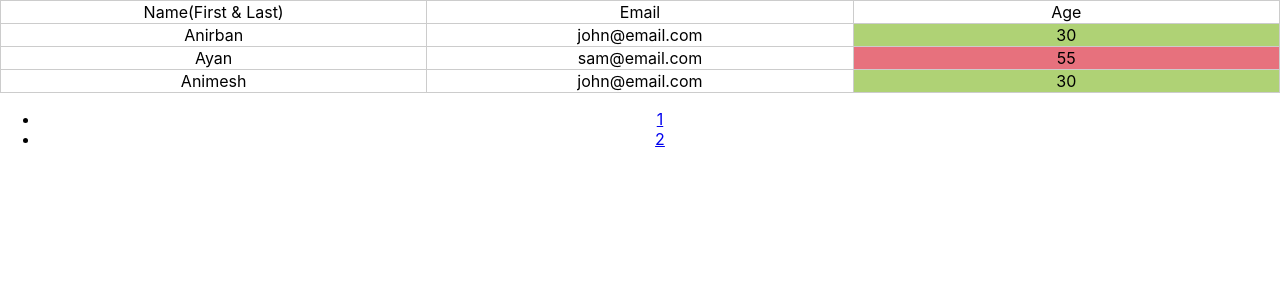
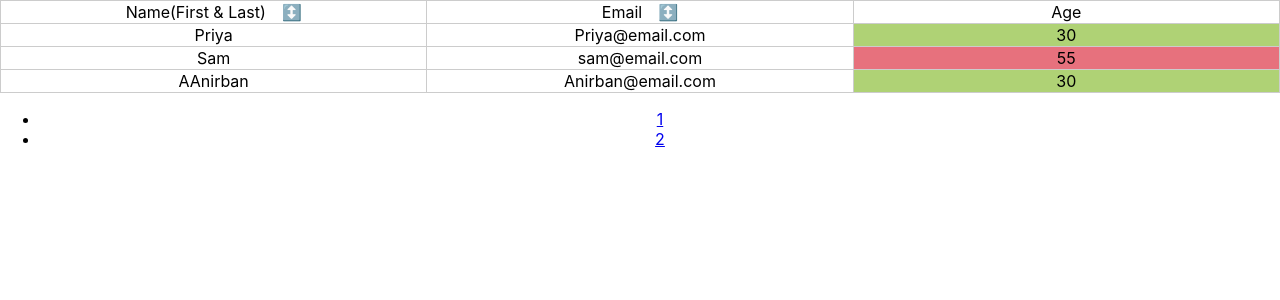
Before and after one commit to AnBera/reusable-react-table, a React (Create React App) app: page / in a window 1280 px wide. Shown: the top 300 px of the page. Built offline with nearby package versions, Linux system fonts and the light colour scheme.

Commit message:
sort functionality

```diff
--- a/src/App.js
+++ b/src/App.js
@@ -24,11 +24,13 @@ function App() {
       header: 'Name(First & Last)',
       accessor: 'name',
       width: 80,
+      sortable: true,
     },
     {
       header: 'Email',
       accessor: 'email',
       width: 80,
+      sortable: true,
     },
     {
       header: 'Age',
@@ -40,34 +42,34 @@ function App() {
 
   const tableData = [
     {
-      name: 'Anirban',
-      age: 30,
-      email: 'john@email.com'
-    },
-    {
-      name: 'Ayan',
-      age: 55,
-      email: 'sam@email.com'
-    },
-    {
-      name: 'Animesh',
-      age: 30,
-      email: 'john@email.com'
-    },
-    {
-      name: 'Ananya',
-      age: 55,
-      email: 'sam@email.com'
-    },
-    {
       name: 'Priya',
       age: 30,
-      email: 'john@email.com'
+      email: 'Priya@email.com'
     },
     {
       name: 'Sam',
       age: 55,
       email: 'sam@email.com'
+    },
+    {
+      name: 'AAnirban',
+      age: 30,
+      email: 'Anirban@email.com'
+    },
+    {
+      name: 'AByan',
+      age: 55,
+      email: 'Ayan@email.com'
+    },
+    {
+      name: 'ACnimesh',
+      age: 30,
+      email: 'Animesh@email.com'
+    },
+    {
+      name: 'ADnanya',
+      age: 55,
+      email: 'Ananya@email.com'
     },
   ]
 
--- a/src/common/Table/Table.js
+++ b/src/common/Table/Table.js
@@ -5,6 +5,8 @@ import Pagination from './Pagination'
 import './table.css';
 
 const Table = ({ columns, data, customClass }) => {
+    const { items, requestSort, sortConfig } = useSortableData(data);
+
     const [loading, setLoading] = useState(false);
     const [currentPage, setCurrentPage] = useState(1);
     const [dataPerPage] = useState(3);
@@ -12,10 +14,17 @@ const Table = ({ columns, data, customClass }) => {
     // current page data
     const indexOfLastData = currentPage * dataPerPage;
     const indexOfFirstData = indexOfLastData - dataPerPage;
-    const currentPageData = data.slice(indexOfFirstData, indexOfLastData);
+    const currentPageData = items.slice(indexOfFirstData, indexOfLastData);
 
     // Change page
     const paginate = pageNumber => setCurrentPage(pageNumber);
+
+    const getClassNamesFor = (name) => {
+        if (!sortConfig) {
+          return;
+        }
+        return sortConfig.key === name ? sortConfig.direction : undefined;
+      };
 
     return (
         <>
@@ -23,7 +32,11 @@ const Table = ({ columns, data, customClass }) => {
                 <thead>
                     <tr>
                         {columns.map((col) => {
-                            return <TableHeadItem key={col?.accessor} item={col?.header} />;
+                            return <TableHeadItem key={col?.accessor} column={col}
+                            tableHeadCallbacks={{
+                                requestSort,
+                                getClassNamesFor,
+                            }} />;
                         })}
                     </tr>
                 </thead>
@@ -51,3 +64,38 @@ const Table = ({ columns, data, customClass }) => {
 };
 
 export default Table;
+
+
+const useSortableData = (items, config = null) => {
+    const [sortConfig, setSortConfig] = React.useState(config);
+
+    const sortedItems = React.useMemo(() => {
+      let sortableItems = [...items];
+      if (sortConfig !== null) {
+        sortableItems.sort((a, b) => {
+          if (a[sortConfig.key] < b[sortConfig.key]) {
+            return sortConfig.direction === 'ascending' ? -1 : 1;
+          }
+          if (a[sortConfig.key] > b[sortConfig.key]) {
+            return sortConfig.direction === 'ascending' ? 1 : -1;
+          }
+          return 0;
+        });
+      }
+      return sortableItems;
+    }, [items, sortConfig]);
+
+    const requestSort = (key) => {
+      let direction = 'ascending';
+      if (
+        sortConfig &&
+        sortConfig.key === key &&
+        sortConfig.direction === 'ascending'
+      ) {
+        direction = 'descending';
+      }
+      setSortConfig({ key, direction });
+    };
+
+    return { items: sortedItems, requestSort, sortConfig };
+  };
--- a/src/common/Table/TableHead.js
+++ b/src/common/Table/TableHead.js
@@ -1,9 +1,16 @@
 import React from "react";
 
-const TableHeadItem = ({ item }) => {
+const TableHeadItem = ({ column, tableHeadCallbacks }) => {
     return (
-        <td title={item}>
-            {item}
+        <td title={column?.accessor}>
+            {column?.header}
+            {column?.sortable && (
+                <a
+                    onClick={() => tableHeadCallbacks?.requestSort?.(column?.accessor)}
+                    className={tableHeadCallbacks?.getClassNamesFor?.(column?.accessor)}
+                />
+            )}
+
         </td>
     );
 };
--- a/src/common/Table/table.css
+++ b/src/common/Table/table.css
@@ -3,6 +3,23 @@ table, th, td {
     border-collapse: collapse;
   }
 
+thead a {
+  display: inline-block;
+  margin-left: 1em;
+  cursor: pointer;
+}
+
+thead a::after {
+  content: '↕️';
+}
+
+thead a.ascending::after {
+  content: '🔽';
+}
+
+thead a.descending::after {
+  content: '🔼';
+}
 .table-wrapper {
     width: 100%;
     table-layout: fixed;
```
